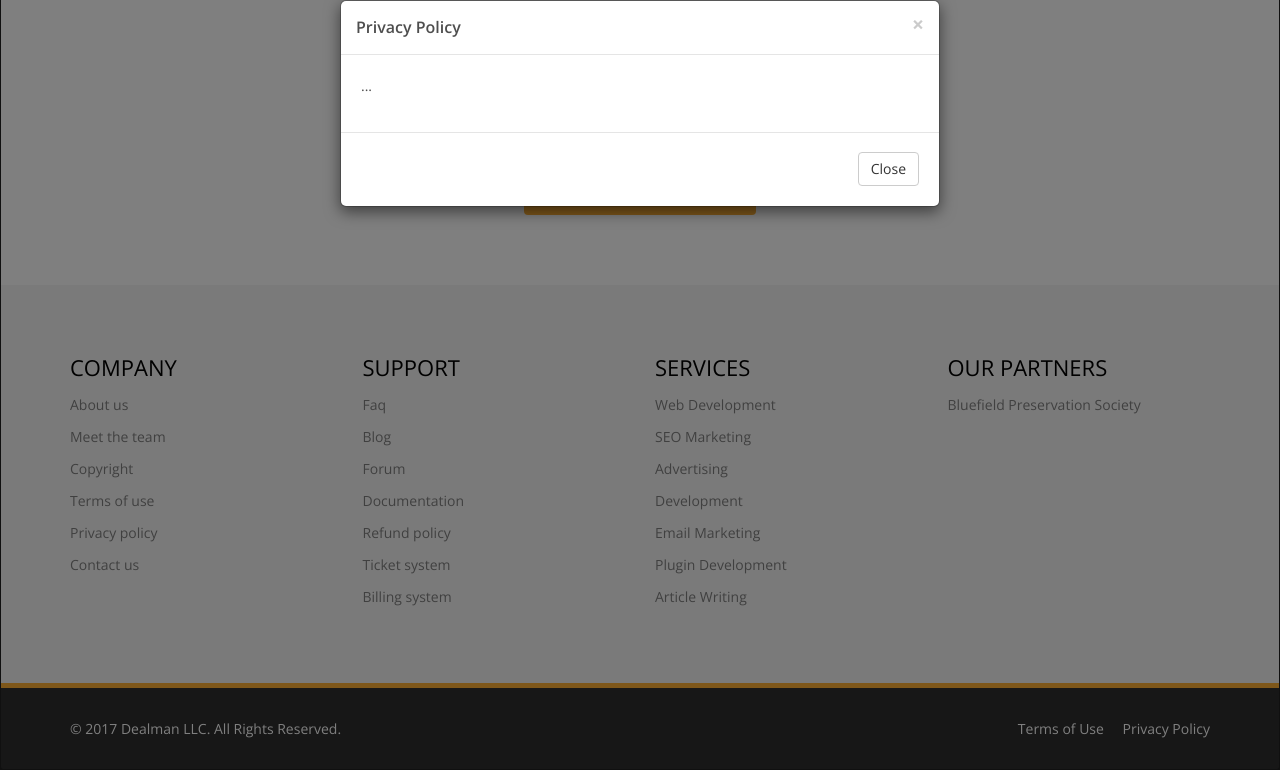
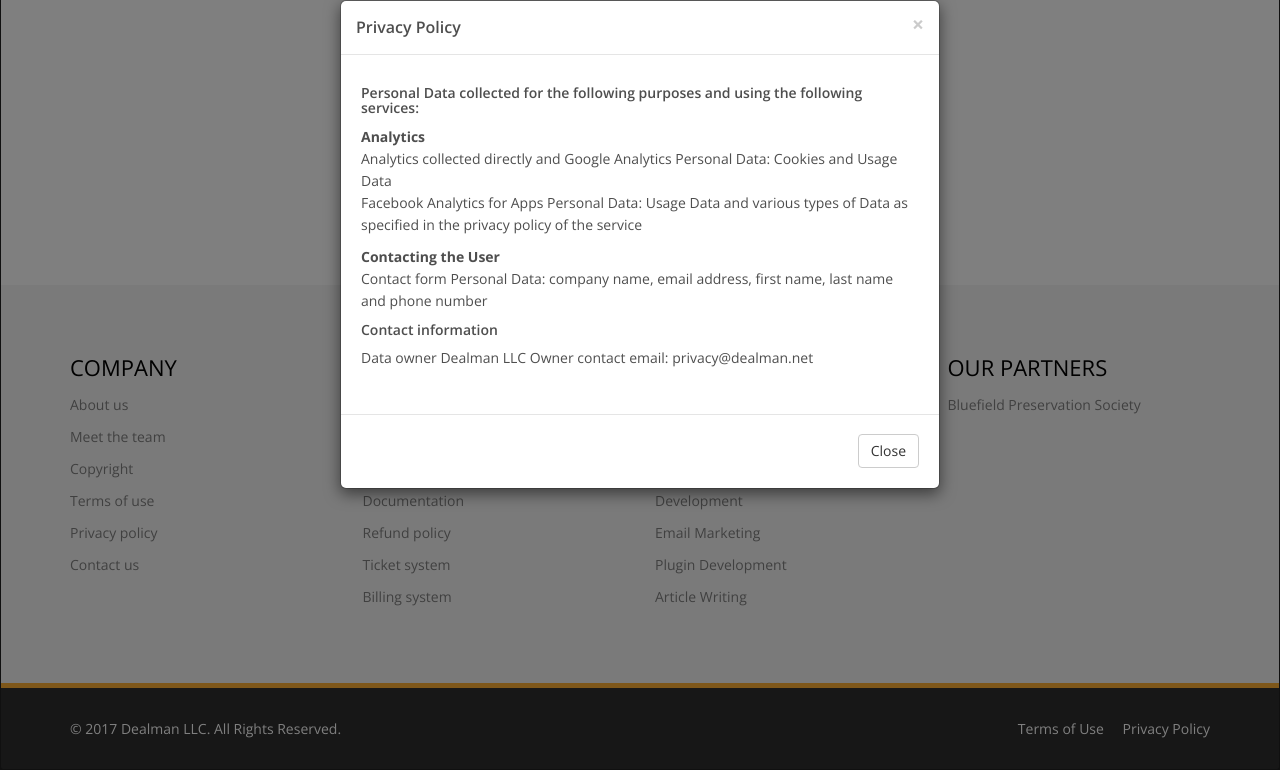
Before and after one commit to Deal-man/deal-man.github.io, a plain HTML site: page 404.html in a window 1280 px wide. Both pictures are taken after a click on the link "Privacy Policy". Shown: the part 141-911 px from the top of the page. Drawn offline with nearby package versions, Linux system fonts and the light colour scheme.

Commit message:
Added GA Policy

```diff
--- a/404.html
+++ b/404.html
@@ -189,7 +189,20 @@
                 <h4 class="modal-title" id="privacyPolicy">Privacy Policy</h4>
             </div>
             <div class="modal-body">
-                ...
+                <h5>Personal Data collected for the following purposes and using the following services:</h5>
+                <strong>Analytics</strong>
+                <p>Analytics collected directly and Google Analytics
+Personal Data: Cookies and Usage Data
+<br>
+Facebook Analytics for Apps
+Personal Data: Usage Data and various types of Data as specified in the privacy policy of the service</p>
+                <strong>Contacting the User</strong>
+                <p>Contact form
+Personal Data: company name, email address, first name, last name and phone number</p>
+                <h5>Contact information</h5>
+                <p>Data owner
+Dealman LLC
+Owner contact email: privacy@dealman.net</p>
             </div>
             <div class="modal-footer">
                 <button type="button" class="btn btn-default" data-dismiss="modal">Close</button>
```
Also changed, not shown: about-us.html (+14 -1 lines), contact-us.html (+14 -1 lines), index.html (+14 -1 lines), portfolio.html (+14 -1 lines), services.html (+14 -1 lines), shortcodes.html (+14 -1 lines).
